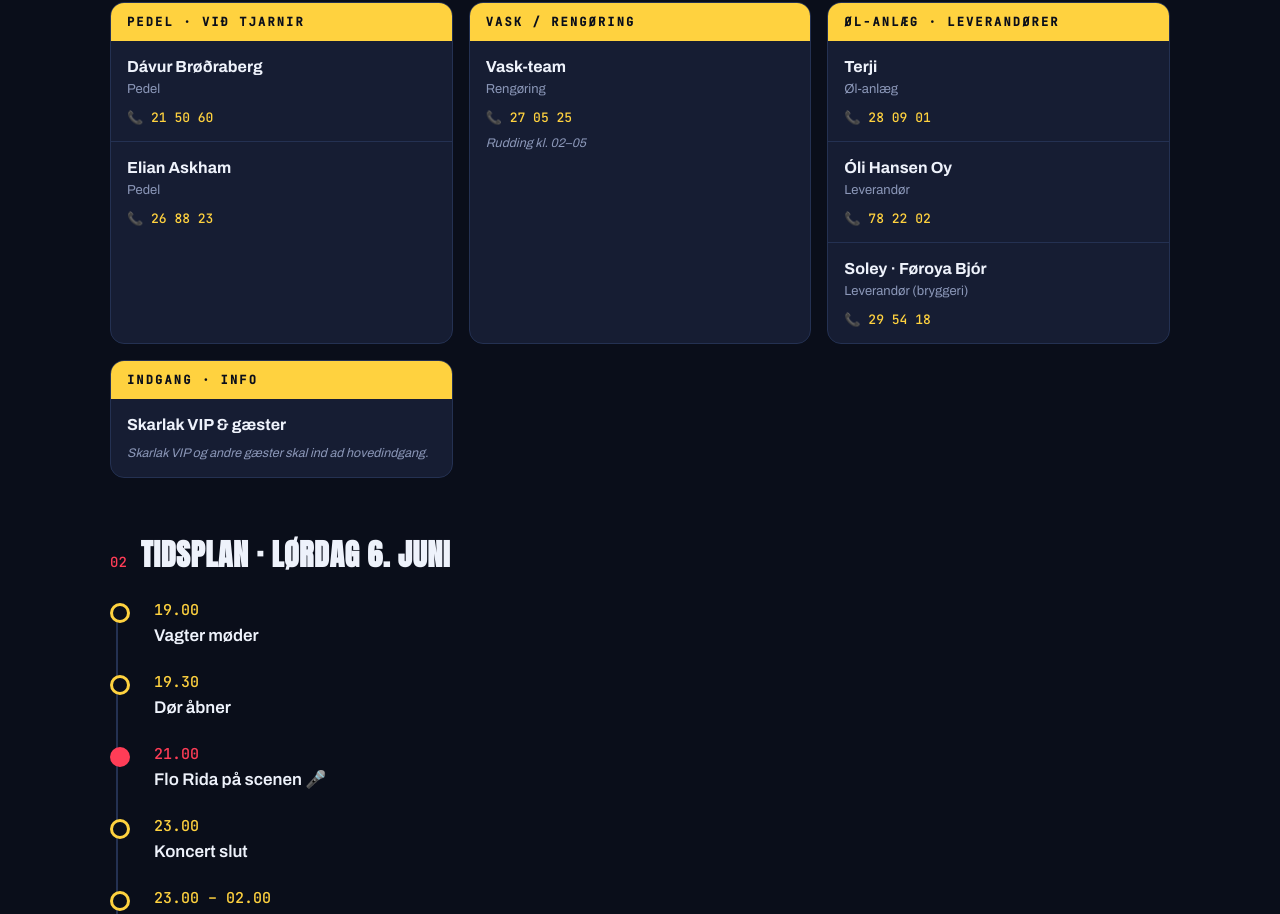
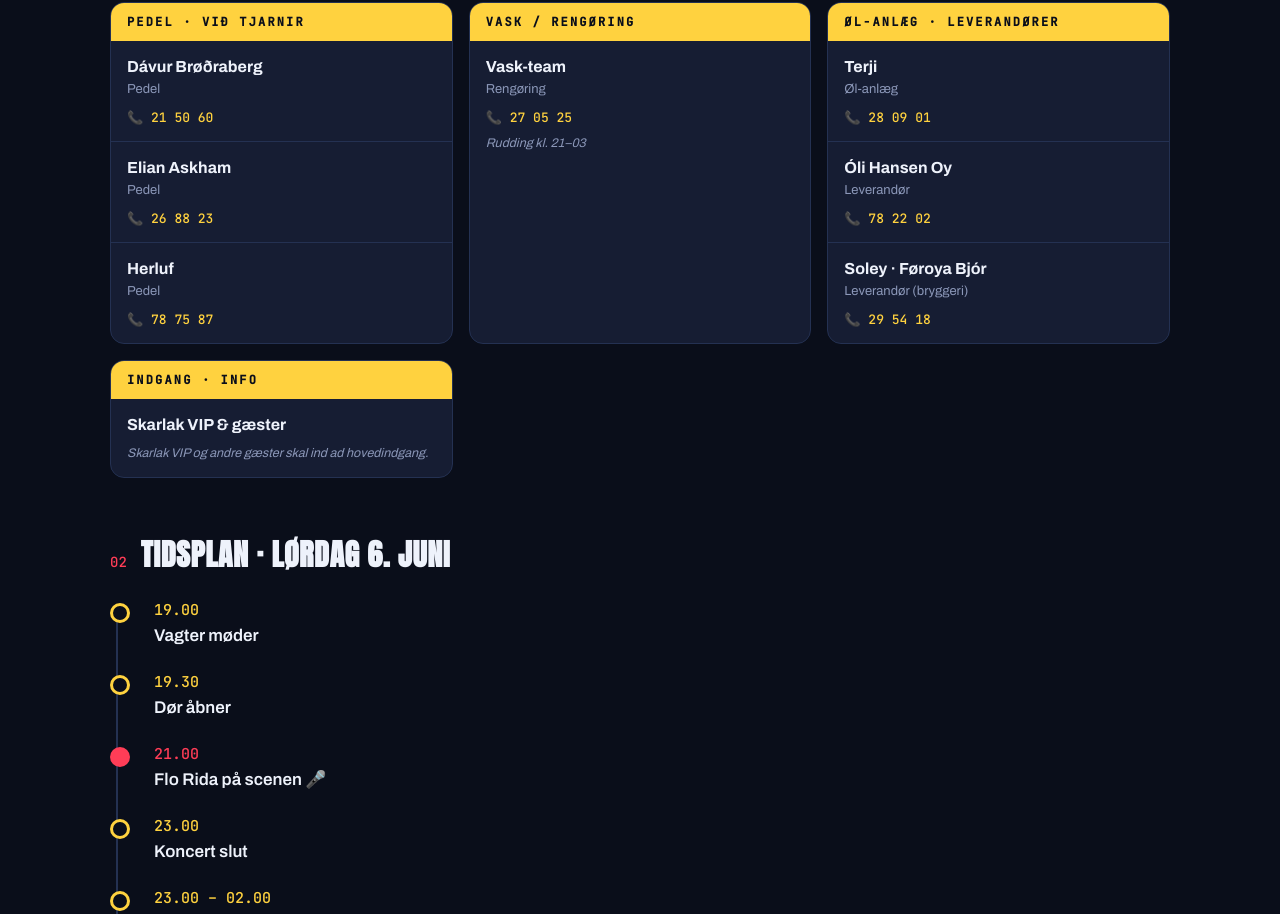
Before and after one commit to tjarnir/flo-rida, a plain HTML site: page index.html in a window 1280 px wide. Shown: the part 1226-2140 px from the top of the page. Drawn offline with Linux system fonts and the light colour scheme.

Commit message:
Update index.html

```diff
--- a/index.html
+++ b/index.html
@@ -203,6 +203,11 @@
         <div class="nm">Elian Askham</div><div class="role">Pedel</div>
         <div class="meta"><a href="tel:268823">📞 26 88 23</a></div>
       </div>
+
+      <div class="person">
+        <div class="nm">Herluf</div><div class="role">Pedel</div>
+        <div class="meta"><a href="tel:787587">📞 78 75 87</a></div>
+      </div>
     </div>
 
     <div class="dept">
@@ -210,7 +215,7 @@
       <div class="person">
         <div class="nm">Vask-team</div><div class="role">Rengøring</div>
         <div class="meta"><a href="tel:270525">📞 27 05 25</a></div>
-        <div class="note">Rudding kl. 02–05</div>
+        <div class="note">Rudding kl. 21–03</div>
       </div>
     </div>
 
```
